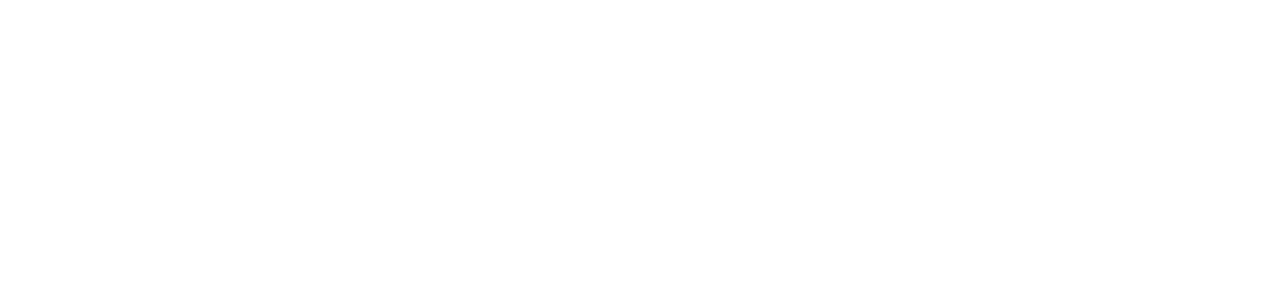
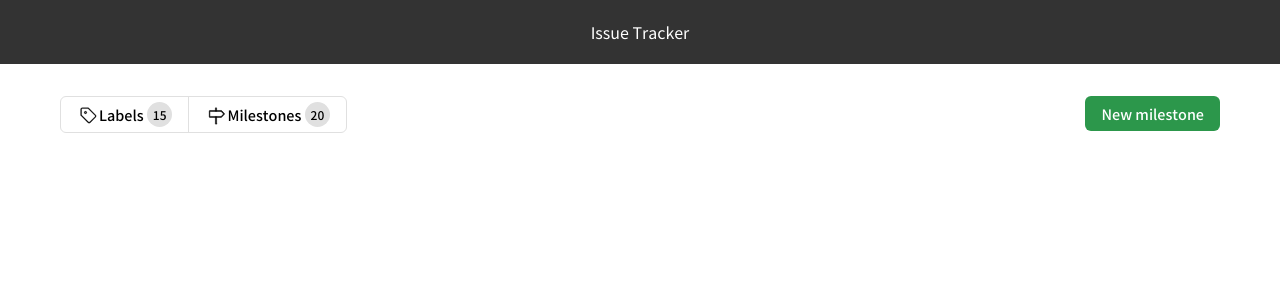
Before and after one commit to boostcamp-2020/IssueTracker-19, a React app in the folder frontend/: page /milestones in a window 1280 px wide. Shown: the top 300 px of the page. Built offline with nearby package versions, Linux system fonts and the light colour scheme.

Commit message:
[feat] 마일스톤 리스트 페이지 생성
아직 마크업은 안함

```diff
--- a/frontend/src/App.js
+++ b/frontend/src/App.js
@@ -19,7 +19,7 @@
         <Route path="/login" component={Login} />
         <Route path="/signup" component={SignUp} />
         <Route path="/labels" component={Label} />
-        <Route path="/milestones" exact componet={Milestone} />
+        <Route path="/milestones" exact component={Milestone} />
         <Route path="/milestones/new" component={MilestoneNew} />
         <Route path="/milestones/:no" component={MilestoneEdit} />
         <Route component={NotFound} />
--- /dev/null
+++ b/frontend/src/components/MilestoneList/MilestoneList.js
@@ -0,0 +1,5 @@
+import React from 'react';
+
+export default function MilestoneList() {
+  return <div></div>;
+}
--- a/frontend/src/components/index.js
+++ b/frontend/src/components/index.js
@@ -7,4 +7,5 @@
 export { default as LabelBox } from './LabelBox/LabelBox';
 export { default as MilestoneEditBox } from './MilestoneEditBox/MilestoneEditBox';
 export { default as MilestoneNewHeader } from './MilestoneNewHeader/MilestoneNewHeader';
+export { default as LabelMilestoneTab } from './LabelMilestoneTab/LabelMilestoneTab';
 export { default as OptionSelectModal, ListItem } from './OptionSelectModal/OptionSelectModal';
--- a/frontend/src/pages/index.js
+++ b/frontend/src/pages/index.js
@@ -3,5 +3,6 @@
 export { default as Login } from './Login';
 export { default as SignUp } from './SignUp';
 export { default as Label } from './Label';
+export { default as Milestone } from './Milestone';
 export { default as MilestoneNew } from './MilestoneNew';
 export { default as MilestoneEdit } from './MilestoneEdit';
```
